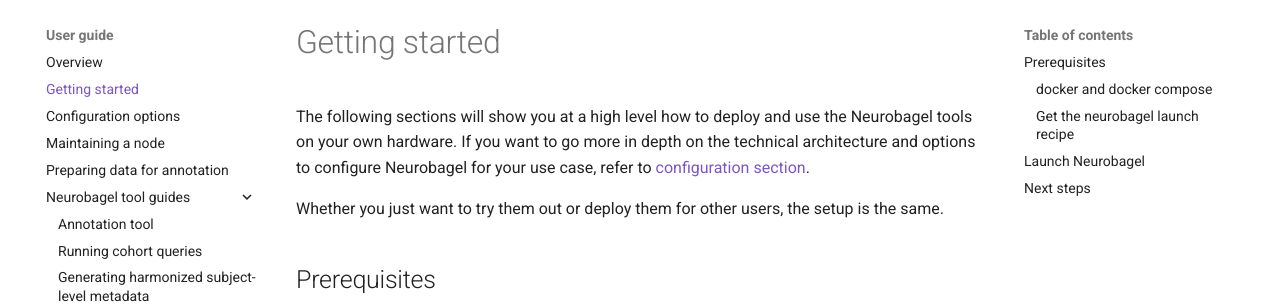
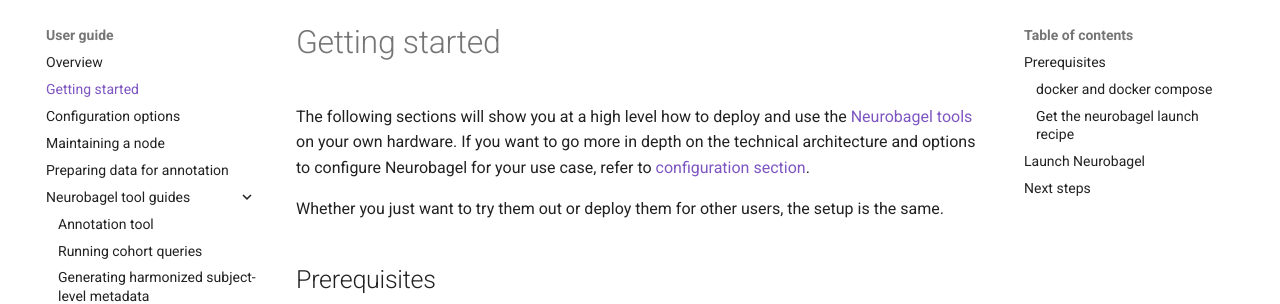
Before and after one commit to neurobagel/documentation, an MkDocs documentation site: the page built from docs/getting_started.md, in a window 1280 px wide and 900 px high. Shown: the part 124-428 px from the top of the window. Built offline with MkDocs 1.6.1 and Material for MkDocs 9.7.7, drawn with Linux system fonts in a browser that asks for light colours; emoji names are drawn with the system emoji font; comment, search, counter and statistics services are not loaded; some of the changed lines change nothing that is shown.

Commit message:
[ENH] add link to detailed docs

```diff
--- a/docs/getting_started.md
+++ b/docs/getting_started.md
@@ -1,6 +1,6 @@
 The following sections will show you
 at a high level how to deploy and use the
-Neurobagel tools on your own hardware.
+[Neurobagel tools](config.md#available-services) on your own hardware.
 If you want to go more in depth on the technical
 architecture and options to configure Neurobagel
 for your use case, refer to [configuration section](config.md#deployment).
```
